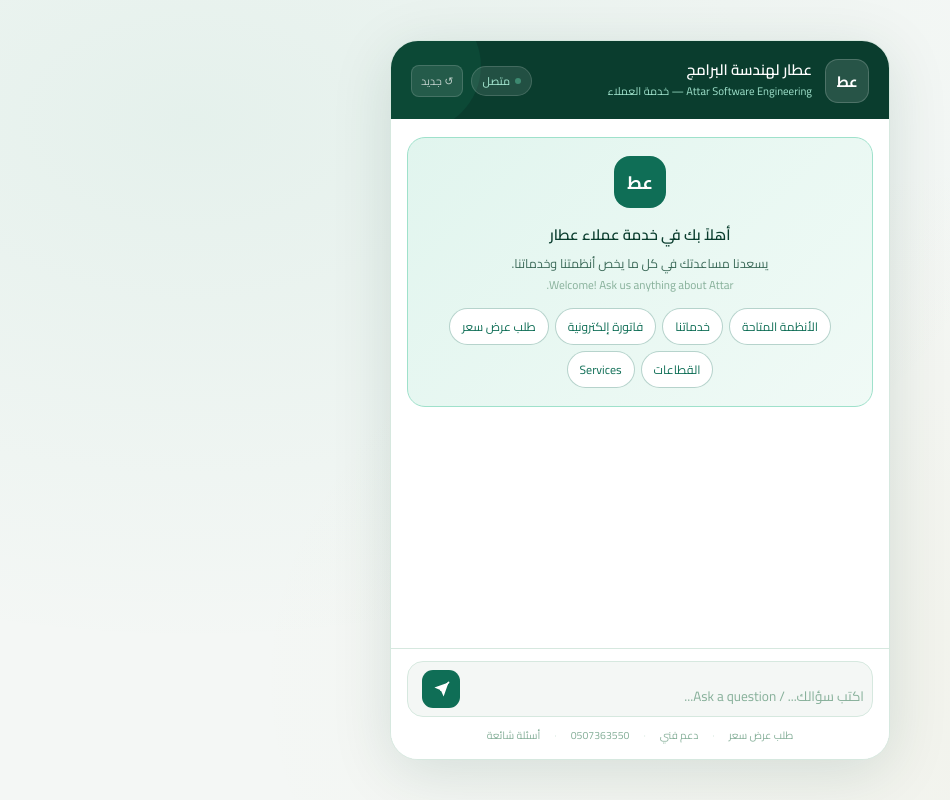
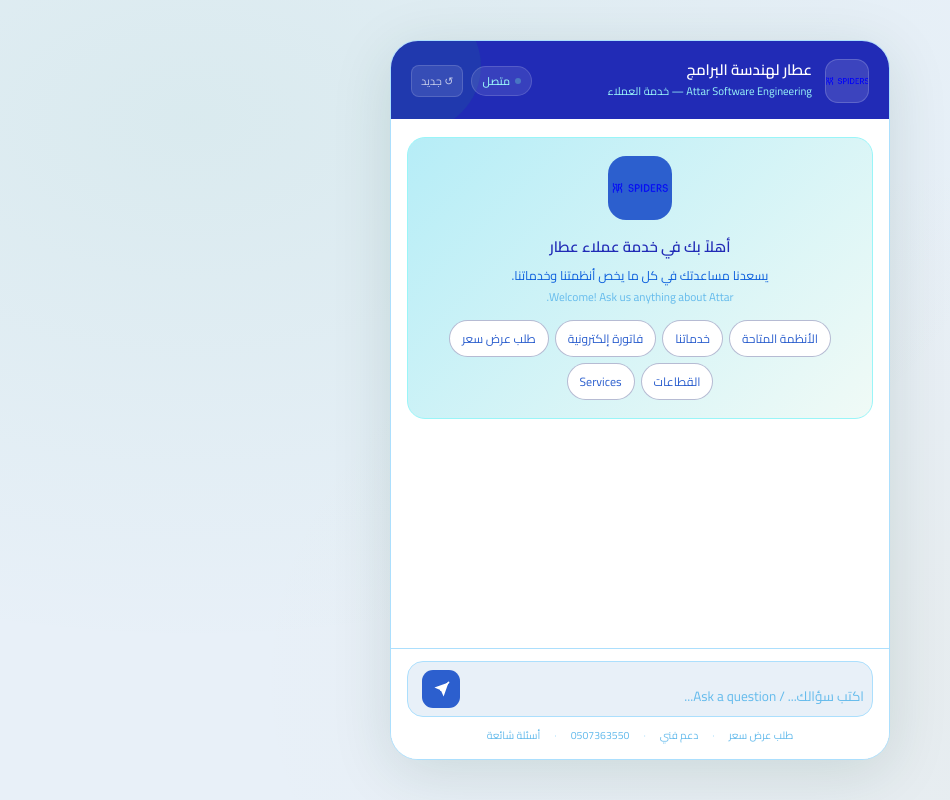
Before and after one commit to SafaKhan21/AttarChatbot, a Flask app: page / in a window 1280 px wide. Shown: the whole page, without its empty margins (0-950 px from the left). Run offline with Flask 3, Linux system fonts and the light colour scheme.

Commit message:
Update chatbot.html

```diff
--- a/templates/chatbot.html
+++ b/templates/chatbot.html
@@ -10,20 +10,20 @@
 *, *::before, *::after { box-sizing: border-box; margin: 0; padding: 0; }
 
 :root {
-  --g-deep:   #082c20;
-  --g-dark:   #0a3d2e;
-  --g-mid:    #0f6e56;
-  --g-soft:   #1d9e75;
-  --g-pale:   #e1f5ee;
-  --g-mint:   #9fe1cb;
+  --g-deep:   #111472;
+  --g-dark:   #212bb6;
+  --g-mid:    #2c5fce;
+  --g-soft:   #2fbff8;
+  --g-pale:   #b6edf7;
+  --g-mint:   #9af5f8;
   --gold:     #c9a84c;
   --gold-bg:  #fdf8ec;
-  --bg:       #f4f7f5;
+  --bg:       #e8f0f8;
   --surface:  #ffffff;
-  --border:   #d6e8df;
-  --t-main:   #0d2b22;
-  --t-mid:    #3d6b5a;
-  --t-soft:   #87b09a;
+  --border:   #acdffd;
+  --t-main:   #0e41b1;
+  --t-mid:    #0d60dd;
+  --t-soft:   #65bbec;
   --radius:   20px;
   --font:     'Cairo', sans-serif;
 }
@@ -88,11 +88,14 @@ body {
   display: flex;
   align-items: center;
   justify-content: center;
-  font-size: 15px;
-  font-weight: 700;
-  color: #fff;
   flex-shrink: 0;
-  letter-spacing: -0.5px;
+  overflow: hidden;
+  padding: 3px;
+}
+.hdr-logo img {
+  width: 120%; height: 120%;
+  object-fit: contain;
+  border-radius: 10px;
 }
 .hdr-text { flex: 1; min-width: 0; }
 .hdr-name {
@@ -122,7 +125,7 @@ body {
 .online-dot {
   width: 6px; height: 6px;
   border-radius: 50%;
-  background: #5DCAA5;
+  background: #5db4ca;
   animation: blink 2s infinite;
 }
 @keyframes blink { 0%,100%{opacity:1} 50%{opacity:.4} }
@@ -163,16 +166,20 @@ body {
   text-align: center;
 }
 .welcome-logo {
-  width: 52px; height: 52px;
-  border-radius: 16px;
+  width: 64px; height: 64px;
+  border-radius: 18px;
   background: var(--g-mid);
   display: flex;
   align-items: center;
   justify-content: center;
-  font-size: 18px;
-  font-weight: 700;
-  color: white;
   margin: 0 auto 12px;
+  overflow: hidden;
+  padding: 4px;
+}
+.welcome-logo img {
+  width: 100%; height: 100%;
+  object-fit: contain;
+  border-radius: 14px;
 }
 .welcome h2 {
   font-size: 15px;
@@ -196,7 +203,7 @@ body {
   font-size: 12px;
   padding: 6px 12px;
   border-radius: 20px;
-  border: 1px solid rgba(15,110,86,0.3);
+  border: 1px solid rgba(15, 32, 110, 0.3);
   background: white;
   color: var(--g-mid);
   cursor: pointer;
@@ -229,7 +236,8 @@ body {
   font-size: 11px;
   font-weight: 600;
 }
-.row.bot .av  { background: var(--g-mid); color: white; }
+.row.bot .av  { background: var(--g-mid); color: white; overflow: hidden; padding: 2px; }
+.row.bot .av img { width: 100%; height: 100%; object-fit: contain; border-radius: 7px; }
 .row.user .av { background: var(--g-pale); color: var(--g-dark); border: 1px solid var(--border); }
 
 .bub-wrap { display: flex; flex-direction: column; gap: 3px; max-width: calc(100% - 80px); }
@@ -380,7 +388,7 @@ textarea#msg::placeholder { color: var(--t-soft); }
   <!-- Header -->
   <div class="hdr">
     <div class="hdr-inner">
-      <div class="hdr-logo">عط</div>
+      <div class="hdr-logo"><img src="/static/logo.png" alt="عطار"></div>
       <div class="hdr-text">
         <div class="hdr-name">عطار لهندسة البرامج</div>
         <div class="hdr-sub">Attar Software Engineering — خدمة العملاء</div>
@@ -398,7 +406,7 @@ textarea#msg::placeholder { color: var(--t-soft); }
   <!-- Messages -->
   <div class="msgs" id="msgs">
     <div class="welcome">
-      <div class="welcome-logo">عط</div>
+      <div class="welcome-logo"><img src="/static/logo.png" alt="عطار"></div>
       <h2>أهلاً بك في خدمة عملاء عطار</h2>
       <p>
         يسعدنا مساعدتك في كل ما يخص أنظمتنا وخدماتنا.<br>
@@ -453,6 +461,7 @@ textarea#msg::placeholder { color: var(--t-soft); }
 </div>
 
 <script>
+const LOGO_SRC = "/static/logo.png";
 const msgsEl   = document.getElementById('msgs');
 const inputEl  = document.getElementById('msg');
 const sendBtn  = document.getElementById('sendbtn');
@@ -479,7 +488,11 @@ function addBubble(role, text) {
 
   const av = document.createElement('div');
   av.className = 'av';
-  av.textContent = role === 'bot' ? 'عط' : 'أنت';
+  if (role === 'bot') {
+    av.innerHTML = `<img src="${LOGO_SRC}" alt="عطار">`;
+  } else {
+    av.textContent = 'أنت';
+  }
 
   const wrap = document.createElement('div');
   wrap.className = 'bub-wrap';
@@ -505,7 +518,7 @@ function showTyping() {
   row.className = 'row bot';
   row.id = 'typing';
   row.innerHTML = `
-    <div class="av">عط</div>
+    <div class="av"><img src="${LOGO_SRC}" alt="عطار"></div>
     <div class="bub bot typing-bub">
       <div class="dot"></div><div class="dot"></div><div class="dot"></div>
     </div>`;
@@ -570,7 +583,7 @@ async function resetChat() {
   // Re-add welcome card
   msgsEl.innerHTML = `
     <div class="welcome">
-      <div class="welcome-logo">عط</div>
+      <div class="welcome-logo"><img src="/static/logo.png" alt="عطار"></div>
       <h2>أهلاً بك في خدمة عملاء عطار</h2>
       <p>يسعدنا مساعدتك في كل ما يخص أنظمتنا وخدماتنا.<br>
         <span style="color:var(--t-soft);font-size:11.5px">Welcome! Ask us anything about Attar.</span></p>
```
